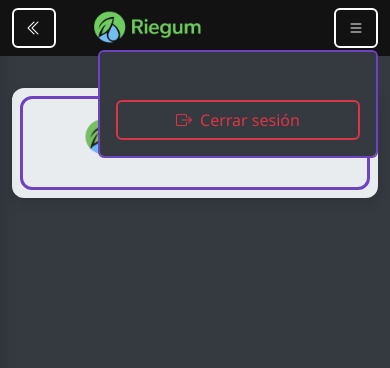
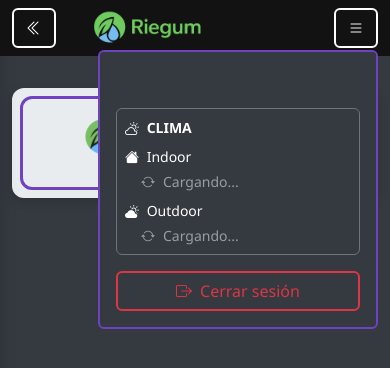
Before and after one commit to NicolasAzaceta/Riego-Indoor, a Django app: page /dashboard/ in a window 390 px wide, after a click that opens the changed part. Shown: the top 368 px of the page. Run offline with Django 5.2, Linux system fonts and the light colour scheme; some libraries are stand-ins or nearby versions.

Commit message:
feat: update mobile menu with indoor/outdoor climate info and improve contrast

```diff
--- a/static/js/api.js
+++ b/static/js/api.js
@@ -155,6 +155,8 @@ function actualizarDisplayTemperaturaExterna(data) {
 async function cargarDatosClimaDropdown() {
   const indoorContainer = document.getElementById('indoor-clima-info');
   const outdoorContainer = document.getElementById('outdoor-clima-info');
+  const indoorContainerMobile = document.getElementById('indoor-clima-info-mobile');
+  const outdoorContainerMobile = document.getElementById('outdoor-clima-info-mobile');
 
   if (!indoorContainer || !outdoorContainer) return;
 
@@ -171,19 +173,23 @@ async function cargarDatosClimaDropdown() {
       // Verificar que los valores existan y no sean null
       if (tempIndoor !== null && tempIndoor !== undefined &&
         humIndoor !== null && humIndoor !== undefined) {
-        indoorContainer.innerHTML = `
-          <div class="d-flex justify-content-between align-items-center mb-1">
+        const htmlContent = `
+          <div class="d-flex justify-content-between align-items-center mb-1 text-white small">
             <span><i class="bi bi-thermometer-half text-danger"></i> Temperatura:</span>
             <strong>${tempIndoor}°C</strong>
           </div>
-          <div class="d-flex justify-content-between align-items-center">
+          <div class="d-flex justify-content-between align-items-center text-white small">
             <span><i class="bi bi-droplet-fill text-primary"></i> Humedad:</span>
             <strong>${humIndoor}%</strong>
           </div>
-          <small class="text-muted d-block mt-1">(Valores manuales)</small>
+          <small class="text-white-50 d-block mt-1">(Valores manuales)</small>
         `;
+        indoorContainer.innerHTML = htmlContent;
+        if (indoorContainerMobile) indoorContainerMobile.innerHTML = htmlContent;
       } else {
-        indoorContainer.innerHTML = '<small class="text-muted">No configurado. <a href="#" onclick="document.getElementById(\'sidebar-toggle\').click(); return false;">Configurar</a></small>';
+        const noConfigHtml = '<small class="text-white-50">No configurado. <a href="#" class="text-info" onclick="document.getElementById(\'sidebar-toggle\').click(); return false;">Configurar</a></small>';
+        indoorContainer.innerHTML = noConfigHtml;
+        if (indoorContainerMobile) indoorContainerMobile.innerHTML = noConfigHtml;
       }
     } else {
       indoorContainer.innerHTML = '<small class="text-muted">Error al cargar</small>';
@@ -199,43 +205,51 @@ async function cargarDatosClimaDropdown() {
         const climaRes = await fetchProtegido(`/api/localidad-outdoor/clima/`);
         if (climaRes.ok) {
           const clima = await climaRes.json();
-          outdoorContainer.innerHTML = `
-            <div class="mb-2">
+          const outdoorHtml = `
+            <div class="mb-2 text-white small">
               <i class="bi bi-geo-alt-fill text-success"></i>
               <strong>${localidad.nombre_localidad}</strong>
             </div>
-            <div class="d-flex justify-content-between align-items-center mb-1">
+            <div class="d-flex justify-content-between align-items-center mb-1 text-white small">
               <span><i class="bi bi-thermometer-half text-danger"></i> Temp. Max.:</span>
               <strong>${clima.temperatura_max?.toFixed(1) || '-'}°C</strong>
             </div>
-            <div class="d-flex justify-content-between align-items-center mb-1">
+            <div class="d-flex justify-content-between align-items-center mb-1 text-white small">
               <span><i class="bi bi-droplet-fill text-primary"></i> Humedad:</span>
               <strong>${clima.humedad_promedio?.toFixed(0) || '-'}%</strong>
             </div>
-            <div class="d-flex justify-content-between align-items-center mb-1">
+            <div class="d-flex justify-content-between align-items-center mb-1 text-white small">
               <span><i class="bi bi-cloud-rain-fill text-info"></i> Lluvia:</span>
               <strong>${clima.precipitacion_mm?.toFixed(1) || '0'}mm</strong>
             </div>
-            <div class="d-flex justify-content-between align-items-center">
+            <div class="d-flex justify-content-between align-items-center text-white small">
               <span><i class="bi bi-wind"></i> Viento:</span>
               <strong>${clima.velocidad_viento_kmh?.toFixed(0) || '-'} km/h</strong>
             </div>
-            <small class="text-muted d-block mt-1">Actualizado hoy</small>
+            <small class="text-white-50 d-block mt-1">Actualizado hoy</small>
           `;
+          outdoorContainer.innerHTML = outdoorHtml;
+          if (outdoorContainerMobile) outdoorContainerMobile.innerHTML = outdoorHtml;
         } else {
-          outdoorContainer.innerHTML = `
-            <div class="mb-2">
+          const noDataHtml = `
+            <div class="mb-2 text-white small">
               <i class="bi bi-geo-alt-fill text-success"></i>
               <strong>${localidad.nombre_localidad}</strong>
             </div>
-            <small class="text-muted">Clima no disponible</small>
+            <small class="text-white-50">Clima no disponible</small>
           `;
+          outdoorContainer.innerHTML = noDataHtml;
+          if (outdoorContainerMobile) outdoorContainerMobile.innerHTML = noDataHtml;
         }
       } else {
-        outdoorContainer.innerHTML = '<small class="text-muted">No configurado</small>';
+        const noConfigOutdoorHtml = '<small class="text-white-50">No configurado</small>';
+        outdoorContainer.innerHTML = noConfigOutdoorHtml;
+        if (outdoorContainerMobile) outdoorContainerMobile.innerHTML = noConfigOutdoorHtml;
       }
     } else {
-      outdoorContainer.innerHTML = '<small class="text-muted">No configurado</small>';
+      const noConfigOutdoorHtml = '<small class="text-white-50">No configurado</small>';
+      outdoorContainer.innerHTML = noConfigOutdoorHtml;
+      if (outdoorContainerMobile) outdoorContainerMobile.innerHTML = noConfigOutdoorHtml;
     }
   } catch (error) {
     console.error('Error cargando datos de clima:', error);
--- a/static/js/plants.js
+++ b/static/js/plants.js
@@ -330,8 +330,6 @@ async function cargarConfigIndoor() {
       // Mostrar badge en el navbar (desktop y mobile) si hay configuración activa
       const badge = document.getElementById('indoorConfigBadge');
       const badgeText = document.getElementById('indoorConfigText');
-      const badgeMobile = document.getElementById('indoorConfigBadgeMobile');
-      const badgeTextMobile = document.getElementById('indoorConfigTextMobile');
 
       if (data.temperatura_promedio !== null || data.humedad_relativa !== null) {
         let texto = '';
@@ -350,22 +348,14 @@ async function cargarConfigIndoor() {
           badge.classList.add('d-flex');
         }
 
-        // Mobile badge
-        if (badgeMobile && badgeTextMobile) {
-          badgeTextMobile.textContent = texto;
-          badgeMobile.classList.remove('d-none');
-          badgeMobile.classList.add('d-flex');
-        }
+
       } else {
         // Ocultar ambos si no hay config
         if (badge) {
           badge.classList.add('d-none');
           badge.classList.remove('d-flex');
         }
-        if (badgeMobile) {
-          badgeMobile.classList.add('d-none');
-          badgeMobile.classList.remove('d-flex');
-        }
+
       }
     }
   } catch (error) {
--- a/templates/index.html
+++ b/templates/index.html
@@ -140,18 +140,46 @@
               <i class="bi bi-download me-2"></i> Instalar App
             </a>
 
-            <!-- Badge de configuración indoor en móvil -->
-            <div id="indoorConfigBadgeMobile"
-              class="badge bg-violeta d-none align-items-center gap-2 justify-content-center"
-              style="font-size: 0.95rem; padding: 0.65rem;">
-              <i class="bi bi-house-fill"></i>
-              <span id="indoorConfigTextMobile"></span>
-            </div>
+
 
             <!-- Contenedor para el indicador de temperatura -->
             <div id="temp-externa-container-mobile"></div>
             <!-- Contenedor para los botones de Google Calendar -->
             <div id="google-calendar-container-mobile"></div>
+
+            <!-- Información de Clima (Indoor/Outdoor) -->
+            <div class="border border-secondary rounded p-2 mt-2">
+              <div class="small text-white mb-2">
+                <i class="bi bi-cloud-sun me-1"></i> <strong>CLIMA</strong>
+              </div>
+
+              <!-- Indoor Info -->
+              <div class="mb-2">
+                <div class="text-white small mb-1">
+                  <i class="bi bi-house-fill me-1"></i> Indoor
+                </div>
+                <div id="indoor-clima-info-mobile" class="ps-3">
+                  <div class="d-flex align-items-center gap-2 text-white-50 small">
+                    <i class="bi bi-arrow-repeat"></i>
+                    <span>Cargando...</span>
+                  </div>
+                </div>
+              </div>
+
+              <!-- Outdoor Info -->
+              <div>
+                <div class="text-white small mb-1">
+                  <i class="bi bi-cloud-sun-fill me-1"></i> Outdoor
+                </div>
+                <div id="outdoor-clima-info-mobile" class="ps-3">
+                  <div class="d-flex align-items-center gap-2 text-white-50 small">
+                    <i class="bi bi-arrow-repeat"></i>
+                    <span>Cargando...</span>
+                  </div>
+                </div>
+              </div>
+            </div>
+
             <!-- Botón de cerrar sesión -->
             <a class="btn btn-rojo-outline" id="btnLogoutMobile" href="javascript:void(0);">
               <i class="bi bi-box-arrow-right me-2"></i>Cerrar sesión
```
